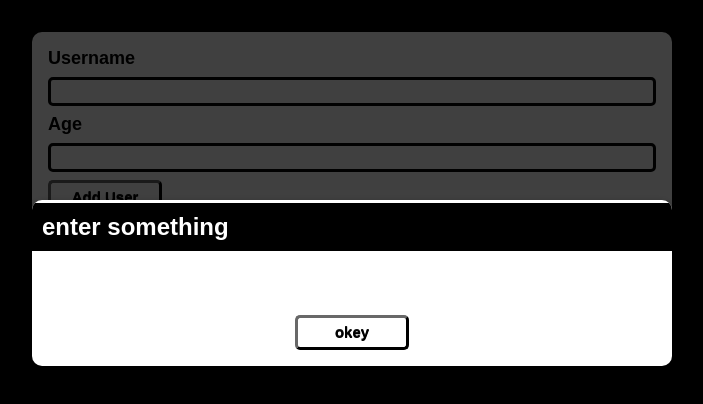
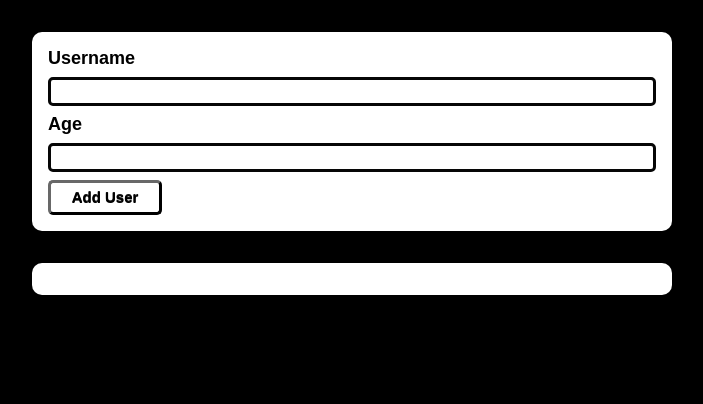
Before and after one commit to adithyathejas/UsernameStorer, a React (Create React App) app in the folder 01-starting-project/: page / in a window 1280 px wide. Shown: the top 404 px of the page, without its empty margins (288-991 px from the left). Built offline with nearby package versions, Linux system fonts and the light colour scheme.

Commit message:
error box created

```diff
--- a/01-starting-project/src/components/UI/ErrorBox.css
+++ b/01-starting-project/src/components/UI/ErrorBox.css
@@ -59,7 +59,7 @@
 
   }
 
-  .action button:hover {
+  .actions button:hover {
     background: rgba(0, 0, 0, 1);
     color:rgb(255, 254, 254);
   }
--- a/01-starting-project/src/components/UI/ErrorBox.js
+++ b/01-starting-project/src/components/UI/ErrorBox.js
@@ -4,7 +4,7 @@ import "./ErrorBox.css";
 const ErrorBox = (props) => {
   return (
     <div>
-    <div className="backdrop">
+    <div className="backdrop" onClick={props.onClick}>
 
     </div>
     <Card className={'modal'}>
@@ -12,10 +12,10 @@ const ErrorBox = (props) => {
         <h2>{props.title}</h2>
       </header>
       <div className="content">
-        <p>{props.mesage}</p>
+        <p>{props.message}</p>
       </div>
       <footer className="actions">
-        <button>okey</button>
+        <button onClick={props.onClick}>okey</button>
       </footer>
     </Card>
     </div>
--- a/01-starting-project/src/components/User/UserForm.js
+++ b/01-starting-project/src/components/User/UserForm.js
@@ -6,14 +6,22 @@ import ErrorBox from '../UI/ErrorBox'
 const Form = (props)=>{
     const [username,setUsername] = useState('')
     const [age,setAge] = useState('')
+    const [error,setError] = useState()
+
     const addUserHandler = (e)=>{
         e.preventDefault();
         if(username.trim().length===0||age.trim().length===0){
-
+             setError({
+                title:"Enter Username and Age "
+                ,message:"Please enter Username and Age and  press Add User BUtton"
+             })
         }
 
         else if(+age<1){
-            alert("enter valid age")
+            setError({
+                title:"Enter valid Age "
+                ,message:"Please valid Age which is greater than zero then press Add User BUtton"
+             })
         }
         else{
             const object ={
@@ -39,22 +47,24 @@ const Form = (props)=>{
     const ageChangeHandler =(e)=>{
         setAge(e.target.value)
 
+    }
 
+    const errorHandler = ()=>{
+        setError(null)
+    }
 
-
-    }
 
 
     return(
         <div>
-        <ErrorBox title={"enter something"}></ErrorBox>
+        {error&&<ErrorBox onClick={errorHandler} title={error.title} message={error.message}></ErrorBox>}
         <Card className="input">
                <form onSubmit={addUserHandler}  >
             <label htmlFor='username' >Username</label>
             <input name="username"id="username" type="text"  onChange={usernameChangeHandler} value={username}></input>
             <label htmlFor='age' >Age</label>
             <input id="age" type="number" onChange={ageChangeHandler} value={age}></input>
-            <button>Add User</button>
+            <button type="submit">Add User</button>
         </form>
         </Card>
         </div>
```
